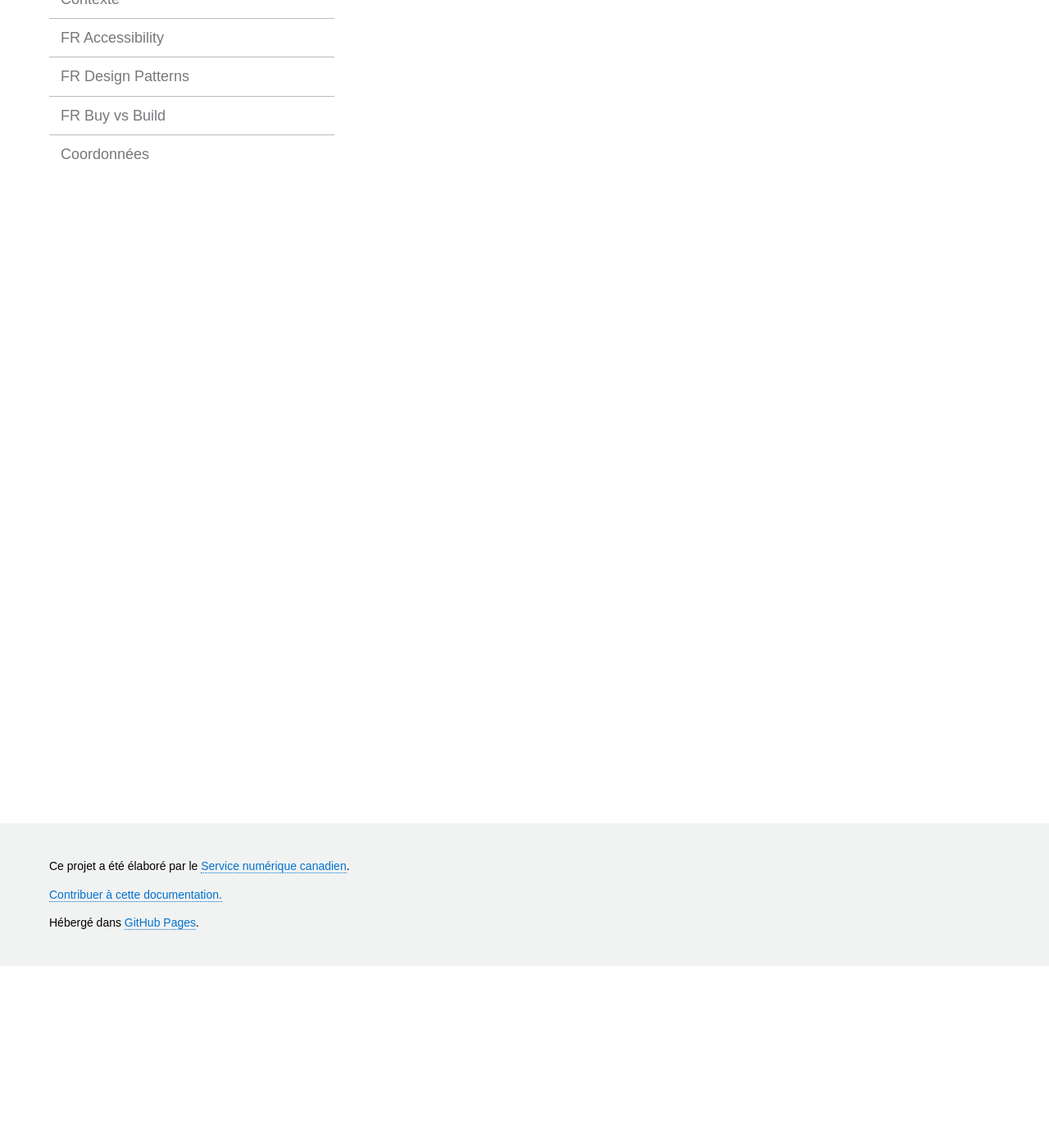
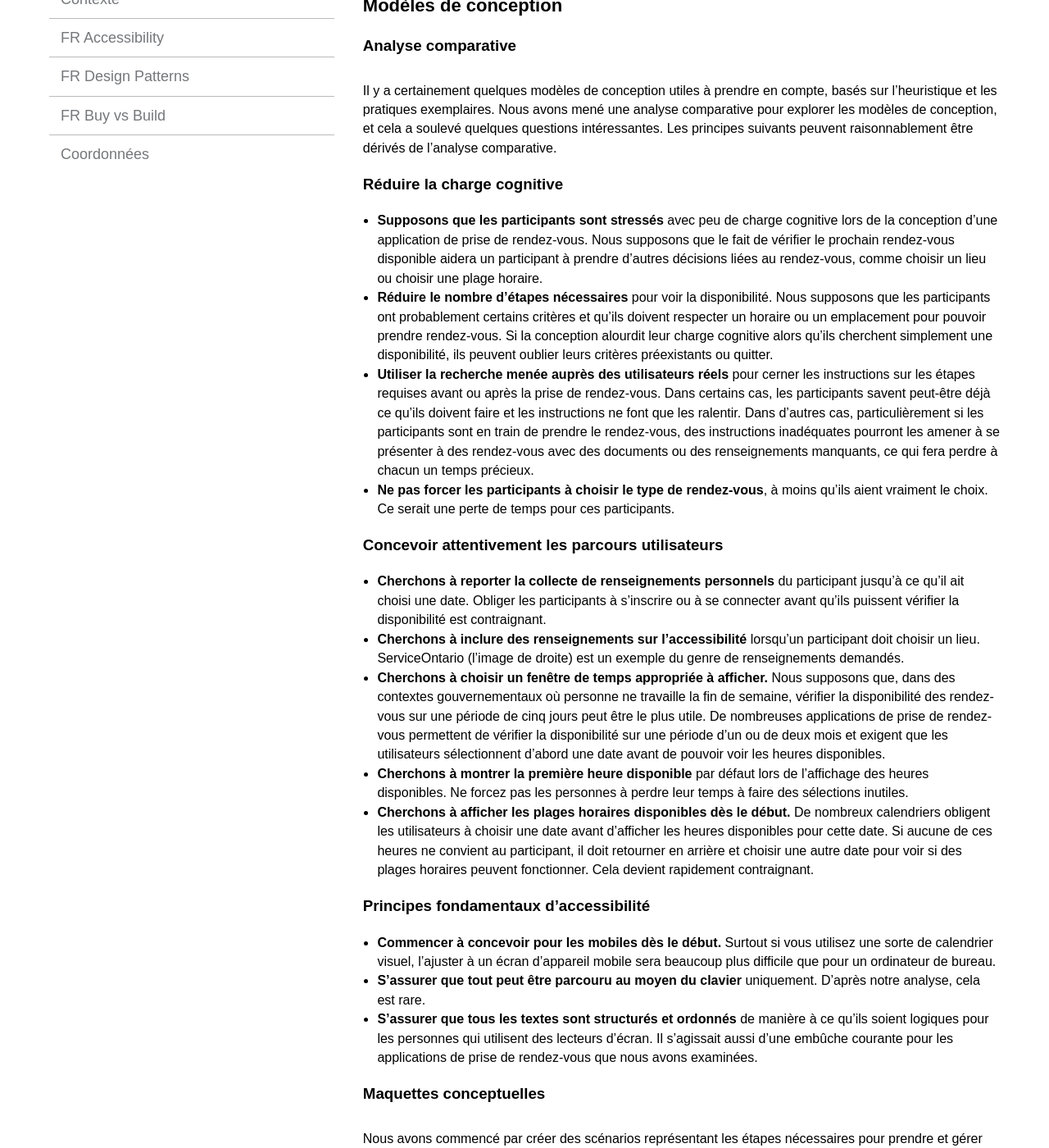
Before and after one commit to cds-snc/booking-documentation, a Jekyll site: the page built from _pages/fr/fr-design-patterns.md, in a window 1280 px wide and 1400 px high, scrolled down 222 px. Shown: the whole window at 82% size. Built offline with Jekyll 4.4.1, drawn with Linux system fonts in a browser that asks for light colours; some of the changed text lies outside the part shown.

Commit message:
FR Update - Modèles de conception
We should also note that the wireframes are in English only.

The image is in english....

```diff
--- a/_pages/fr/fr-design-patterns.md
+++ b/_pages/fr/fr-design-patterns.md
@@ -1,7 +1,41 @@
 ---
 layout: page
-title:  "FR Design Patterns"
+title:  "Modèles de conception"
 lang: fr
-permalink: "/fr-design-patterns/"
+permalink: "/modeles-de-conception/"
 trans_url: "/design-patterns/"
 ---
+
+## Modèles de conception
+
+### Analyse comparative
+Il y a certainement quelques modèles de conception utiles à prendre en compte, basés sur l’heuristique et les pratiques exemplaires. Nous avons mené une analyse comparative pour explorer les modèles de conception, et cela a soulevé quelques questions intéressantes. Les principes suivants peuvent raisonnablement être dérivés de l’analyse comparative.
+
+### Réduire la charge cognitive
+- **Supposons que les participants sont stressés** avec peu de charge cognitive lors de la conception d’une application de prise de rendez-vous. Nous supposons que le fait de vérifier le prochain rendez-vous disponible aidera un participant à prendre d’autres décisions liées au rendez-vous, comme choisir un lieu ou choisir une plage horaire.
+- **Réduire le nombre d’étapes nécessaires** pour voir la disponibilité. Nous supposons que les participants ont probablement certains critères et qu’ils doivent respecter un horaire ou un emplacement pour pouvoir prendre rendez-vous. Si la conception alourdit leur charge cognitive alors qu’ils cherchent simplement une disponibilité, ils peuvent oublier leurs critères préexistants ou quitter.
+- **Utiliser la recherche menée auprès des utilisateurs réels** pour cerner les instructions sur les étapes requises avant ou après la prise de rendez-vous. Dans certains cas, les participants savent peut-être déjà ce qu’ils doivent faire et les instructions ne font que les ralentir. Dans d’autres cas, particulièrement si les participants sont en train de prendre le rendez-vous, des instructions inadéquates pourront les amener à se présenter à des rendez-vous avec des documents ou des renseignements manquants, ce qui fera perdre à chacun un temps précieux.
+- **Ne pas forcer les participants à choisir le type de rendez-vous**, à moins qu’ils aient vraiment le choix. Ce serait une perte de temps pour ces participants.
+
+### Concevoir attentivement les parcours utilisateurs
+
+- **Cherchons à reporter la collecte de renseignements personnels** du participant jusqu’à ce qu’il ait choisi une date. Obliger les participants à s’inscrire ou à se connecter avant qu’ils puissent vérifier la disponibilité est contraignant.
+- **Cherchons à inclure des renseignements sur l’accessibilité** lorsqu’un participant doit choisir un lieu. ServiceOntario (l’image de droite) est un exemple du genre de renseignements demandés.
+- **Cherchons à choisir un fenêtre de temps appropriée à afficher.** Nous supposons que, dans des contextes gouvernementaux où personne ne travaille la fin de semaine, vérifier la disponibilité des rendez-vous sur une période de cinq jours peut être le plus utile. De nombreuses applications de prise de rendez-vous permettent de vérifier la disponibilité sur une période d’un ou de deux mois et exigent que les utilisateurs sélectionnent d’abord une date avant de pouvoir voir les heures disponibles.
+- **Cherchons à montrer la première heure disponible** par défaut lors de l’affichage des heures disponibles. Ne forcez pas les personnes à perdre leur temps à faire des sélections inutiles.
+- **Cherchons à afficher les plages horaires disponibles dès le début.** De nombreux calendriers obligent les utilisateurs à choisir une date avant d’afficher les heures disponibles pour cette date. Si aucune de ces heures ne convient au participant, il doit retourner en arrière et choisir une autre date pour voir si des plages horaires peuvent fonctionner. Cela devient rapidement contraignant.
+
+### Principes fondamentaux d’accessibilité
+- **Commencer à concevoir pour les mobiles dès le début.** Surtout si vous utilisez une sorte de calendrier visuel, l’ajuster à un écran d’appareil mobile sera beaucoup plus difficile que pour un ordinateur de bureau.
+- **S’assurer que tout peut être parcouru au moyen du clavier** uniquement. D’après notre analyse, cela est rare.
+- **S’assurer que tous les textes sont structurés et ordonnés** de manière à ce qu’ils soient logiques pour les personnes qui utilisent des lecteurs d’écran. Il s’agissait aussi d’une embûche courante pour les applications de prise de rendez-vous que nous avons examinées.
+
+### Maquettes conceptuelles
+
+Nous avons commencé par créer des scénarios représentant les étapes nécessaires pour prendre et gérer les rendez-vous et nous avons choisi quelques écrans à maquetter. Ce processus a révélé de nombreuses lacunes dans notre compréhension des processus opérationnels et a renforcé l’importance de savoir l’endroit où tous les processus opérationnels « traitent » des rendez-vous.
+
+Nous avons utilisé les maquettes conceptuelles comme base de conversation avec les utilisateurs du gouvernement, mais il reste encore du travail à faire.
+
+Cependant, elles sont fondées sur de solides pratiques exemplaires, et nous mettons les maquettes conceptuelles à la disposition d’autres équipes gouvernementales au cas où elles les aideraient.
+
+**AVERTISSEMENT :** ELLES N’ONT PAS ÉTÉ TESTÉES AUPRÈS DES UTILISATEURS. Elles servent simplement à consolider les pratiques exemplaires.
```
